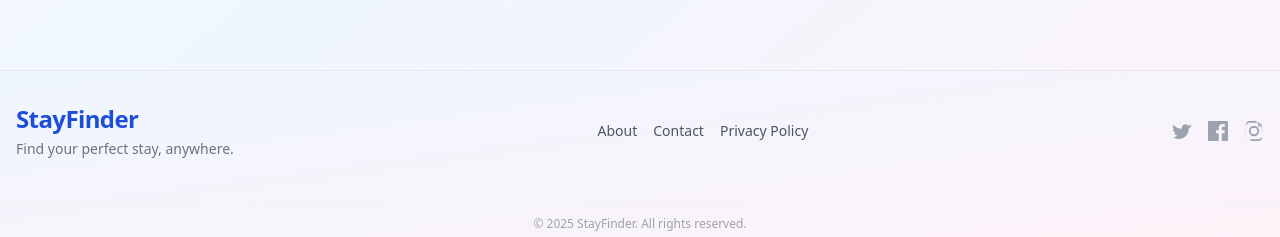
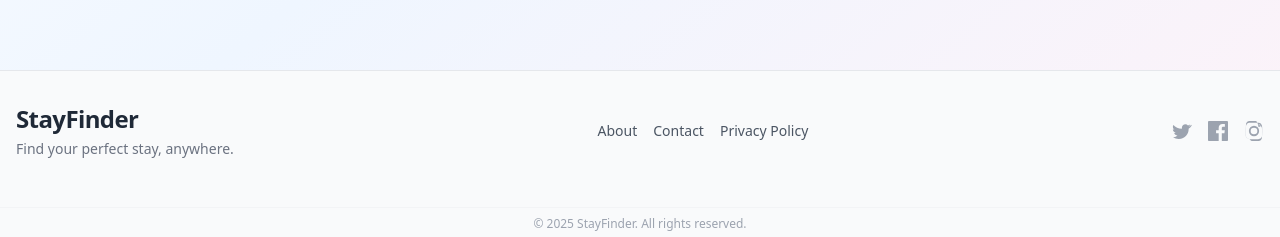
Before and after one commit to hariaravind03/stayfinder-frontend, a Next.js app: page / in a window 1280 px wide. Shown: the part 790-1027 px from the top of the page. Built offline with nearby package versions, Linux system fonts and the light colour scheme; no server answers.

Commit message:
Updated code

```diff
--- a/pages/index.js
+++ b/pages/index.js
@@ -78,12 +78,12 @@ export default function Home() {
         </div>
       </div>
 
-      {/* Enhanced Footer */}
-      <footer className="w-full bg-gradient-to-br from-blue-50 to-pink-50 border-t border-gray-200 mt-8">
+      {/* Professional Footer */}
+      <footer className="w-full bg-gray-50 border-t border-gray-200 mt-8">
         <div className="max-w-7xl mx-auto px-4 py-8 flex flex-col md:flex-row md:items-center md:justify-between gap-6">
           {/* Brand & Tagline */}
           <div className="flex flex-col items-center md:items-start">
-            <span className="text-2xl font-extrabold text-blue-700 tracking-tight">StayFinder</span>
+            <span className="text-2xl font-extrabold text-gray-800 tracking-tight">StayFinder</span>
             <span className="text-sm text-gray-500 mt-1">Find your perfect stay, anywhere.</span>
           </div>
           {/* Navigation Links */}
```
